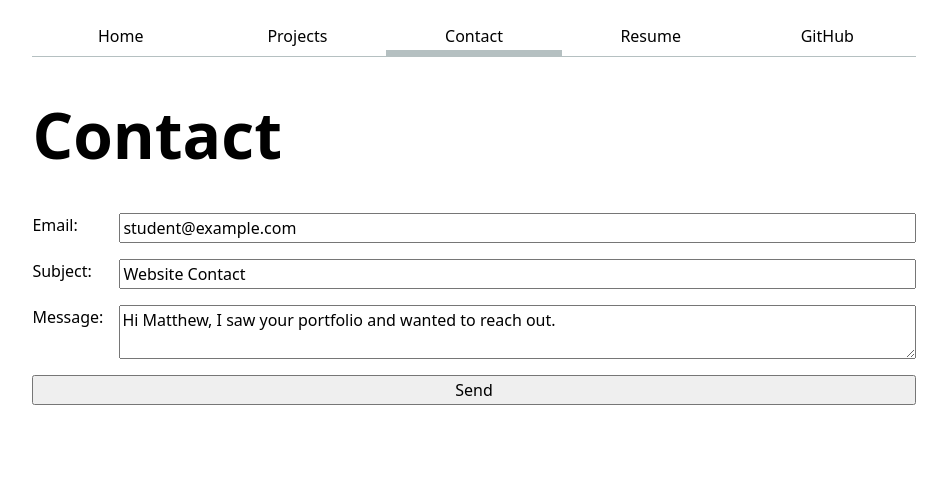
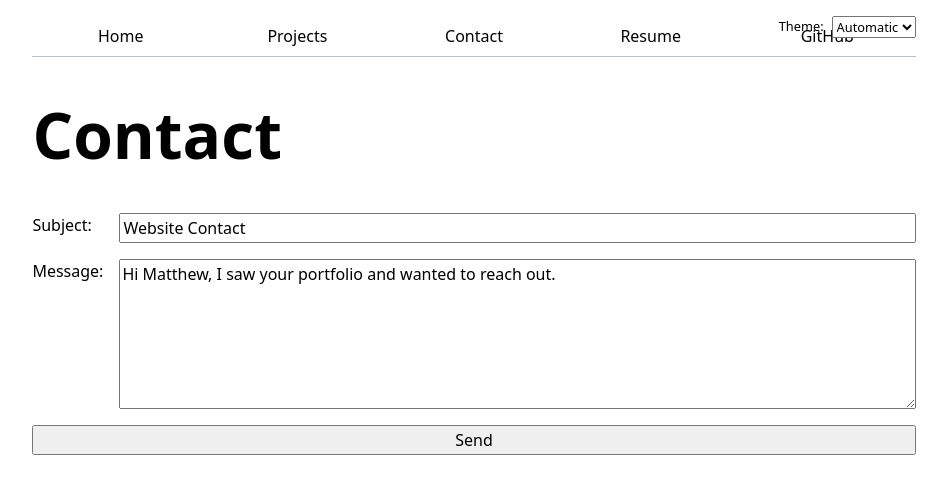
Before and after one commit to mpaoletta73/portfolio, a plain HTML site: page contact/index.html in a window 1280 px wide. Shown: the whole page, without its empty margins (166-1113 px from the left). Drawn offline with Linux system fonts and the light colour scheme.

Commit message:
Lab 3 first draft

```diff
--- a/contact/index.html
+++ b/contact/index.html
@@ -7,29 +7,18 @@
     <link rel="stylesheet" href="../style.css">
 </head>
 <body>
-
-    <nav>
-        <a href="../index.html">Home</a>
-        <a href="../projects/index.html">Projects</a>
-        <a href="../contact/index.html" class="current">Contact</a>
-        <a href="../cv.html">Resume</a>
-        <a href="https://github.com/mpaoletta73" target="_blank" rel="noopener noreferrer">GitHub</a>
-    </nav>
     <h1>Contact</h1>
-    <form action="mailto:mpaoletta@ucsd.edu" method="POST" enctype="text/plain">
-        <label for="email">
-            Email:
-            <input type="email" name="email" value="student@example.com">
-        </label>
+    <form action="mailto:mpaoletta@ucsd.edu">
         <label for="subject">
             Subject:
-            <input name="subject" value="Website Contact">
+            <input id="subject" name="subject" value="Website Contact">
         </label>
         <label for="body">
             Message:
-            <textarea name="body">Hi Matthew, I saw your portfolio and wanted to reach out.</textarea>
+            <textarea id="body" name="body" rows="6">Hi Matthew, I saw your portfolio and wanted to reach out.</textarea>
         </label>
-        <button>Send</button>
+        <button type="submit">Send</button>
     </form>
+    <script type="module" src="../global.js"></script>
 </body>
 </html>
--- /dev/null
+++ b/global.js
@@ -0,0 +1,88 @@
+console.log("IT'S ALIVE!");
+
+function $$(selector, context = document) {
+  return Array.from(context.querySelectorAll(selector));
+}
+
+const BASE_PATH =
+  location.hostname === 'localhost' || location.hostname === '127.0.0.1'
+    ? '/'
+    : '/portfolio/';
+
+const pages = [
+  { url: '', title: 'Home' },
+  { url: 'projects/', title: 'Projects' },
+  { url: 'contact/', title: 'Contact' },
+  { url: 'cv.html', title: 'Resume' },
+  { url: 'https://github.com/mpaoletta73', title: 'GitHub' },
+];
+
+document.body.insertAdjacentHTML(
+  'afterbegin',
+  `
+    <label class="color-scheme">
+      Theme:
+      <select>
+        <option value="light dark">Automatic</option>
+        <option value="light">Light</option>
+        <option value="dark">Dark</option>
+      </select>
+    </label>`,
+);
+
+const nav = document.createElement('nav');
+document.body.prepend(nav);
+
+for (let p of pages) {
+  let url = p.url;
+  url = !url.startsWith('http') ? BASE_PATH + url : url;
+
+  const a = document.createElement('a');
+  a.href = url;
+  a.textContent = p.title;
+
+  a.classList.toggle(
+    'current',
+    a.host === location.host && a.pathname === location.pathname,
+  );
+
+  if (a.host !== location.host) {
+    a.target = '_blank';
+    a.rel = 'noopener noreferrer';
+  }
+
+  nav.append(a);
+}
+
+const select = document.querySelector('.color-scheme select');
+
+function setColorScheme(colorScheme) {
+  document.documentElement.style.setProperty('color-scheme', colorScheme);
+  select.value = colorScheme;
+}
+
+if ('colorScheme' in localStorage) {
+  setColorScheme(localStorage.colorScheme);
+}
+
+select.addEventListener('input', function (event) {
+  const colorScheme = event.target.value;
+  setColorScheme(colorScheme);
+  localStorage.colorScheme = colorScheme;
+});
+
+const form = document.querySelector('form');
+
+form?.addEventListener('submit', function (event) {
+  event.preventDefault();
+
+  const data = new FormData(form);
+  const params = [];
+
+  for (let [name, value] of data) {
+    params.push(`${name}=${encodeURIComponent(value)}`);
+  }
+
+  const url = `${form.action}?${params.join('&')}`;
+  location.href = url;
+});
--- a/style.css
+++ b/style.css
@@ -1,6 +1,7 @@
 html {
   --color-accent: oklch(65% 50% 0);
   accent-color: var(--color-accent);
+  color-scheme: light dark;
 }
 
 body{
@@ -14,6 +15,9 @@ body{
     max-width: 100ch;
     margin-inline: auto;
     padding-inline: 1em;
+    position: relative;
+    background-color: canvas;
+    color: canvastext;
 }
 
 * {
@@ -26,9 +30,10 @@ nav li {
 }
 
 nav {
+  --border-color: oklch(50% 10% 200 / 40%);
   display: flex;
   margin-bottom: 1em;
-  border-bottom: 1px solid oklch(80% 3% 200);
+  border-bottom: 1px solid var(--border-color);
 }
 
 nav a {
@@ -40,13 +45,13 @@ nav a {
 }
 
 nav a.current {
-  border-bottom: 0.4em solid oklch(80% 3% 200);
+  border-bottom: 0.4em solid var(--border-color);
   padding-bottom: 0.1em;
 }
 
 nav a:hover {
   border-bottom: 0.4em solid var(--color-accent);
-  background-color: oklch(from var(--color-accent) 95% 5% h);
+  background-color: color-mix(in oklch, var(--color-accent), canvas 85%);
 }
 
 img {
@@ -70,7 +75,8 @@ label {
 
 input,
 textarea,
-button {
+button,
+select {
   font: inherit;
 }
 
@@ -122,3 +128,14 @@ section {
 ul {
   padding-left: 1.5em;
 }
+
+.color-scheme {
+  position: absolute;
+  top: 1rem;
+  right: 1rem;
+  font-size: 80%;
+  font-family: inherit;
+  display: flex;
+  align-items: center;
+  gap: 0.5rem;
+}
```
Also changed, not shown: cv.html (+2 -8 lines), index.html (+1 -8 lines), projects/index.html (+1 -8 lines).
